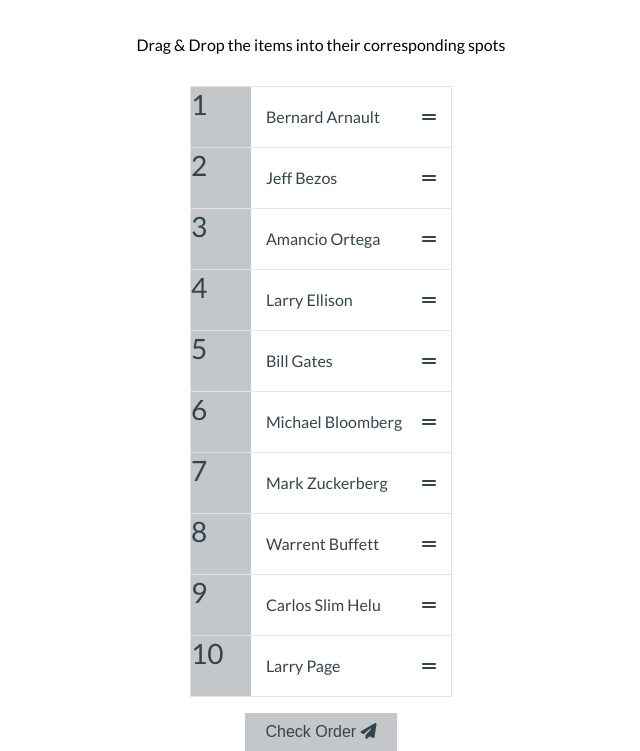
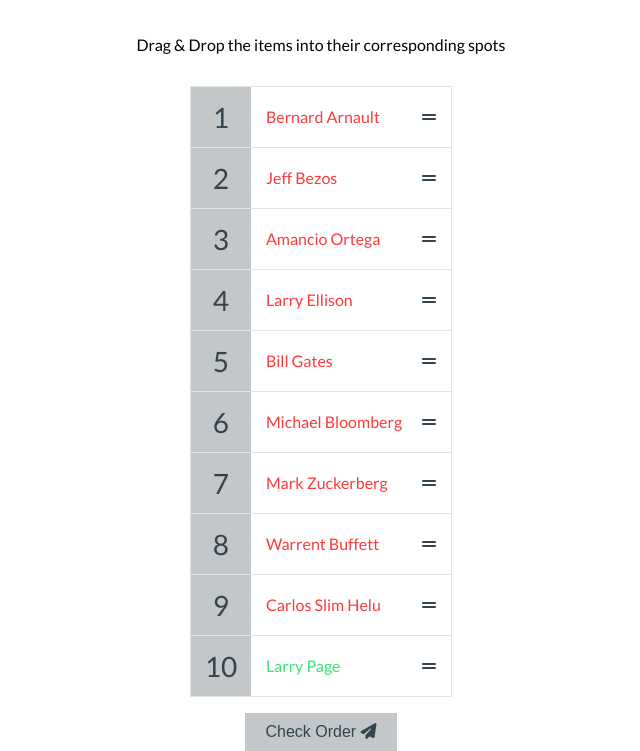
Before and after one commit to tramirez30/sortable-list, a plain HTML site: page index.html in a window 1280 px wide. Both pictures are taken after a click on the button "Check Order". Shown: the part 63-814 px from the top of the page, without its empty margins (319-959 px from the left). Drawn offline with Linux system fonts and the light colour scheme.

Commit message:
Updated bugs, CSS/JS

```diff
--- a/script.js
+++ b/script.js
@@ -72,6 +72,7 @@ function dragDrop() {
     this.classList.remove('over');
 }
 
+// Swap list items that are drag and drop
 function swapItems(fromIndex, toIndex) {
     const itemOne = listItems[fromIndex].querySelector('.draggable');
     const itemTwo = listItems[toIndex].querySelector('.draggable');
@@ -80,6 +81,20 @@ function swapItems(fromIndex, toIndex) {
 
     listItems[fromIndex].appendChild(itemTwo);
     listItems[toIndex].appendChild(itemOne);
+}
+
+// Check the order of list items
+function checkOrder() {
+    listItems.forEach((listItem, index) => {
+        const personName = listItem.querySelector('.draggable').innerText.trim();
+
+        if(personName !== richestPeople[index]) {
+            listItem.classList.add('wrong');
+        } else {
+            listItem.classList.remove('wrong');
+            listItem.classList.add('right');
+        }
+    });
 }
 
 function addEventListeners() {
@@ -97,3 +112,5 @@ function addEventListeners() {
         item.addEventListener('dragleave', dragLeave);
     });
 }
+
+check.addEventListener('click', checkOrder);
--- a/style.css
+++ b/style.css
@@ -40,6 +40,7 @@ body {
 
 .draggable-list .number {
     background-color: var(--background-color);
+    display: flex;
     align-items: center;
     justify-content: center;
     font-size: 28px;
```
